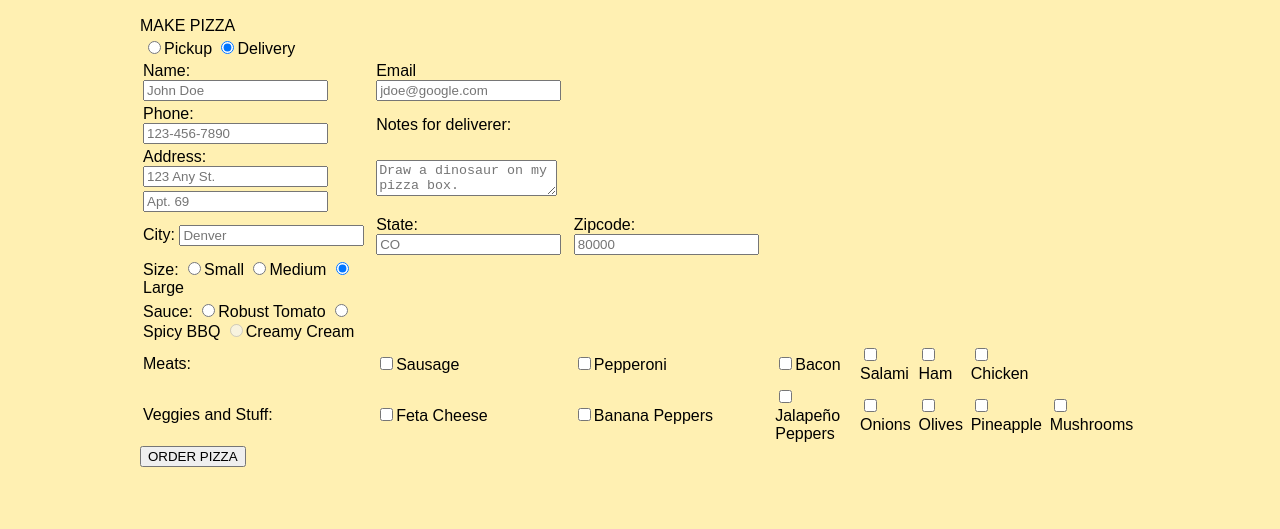
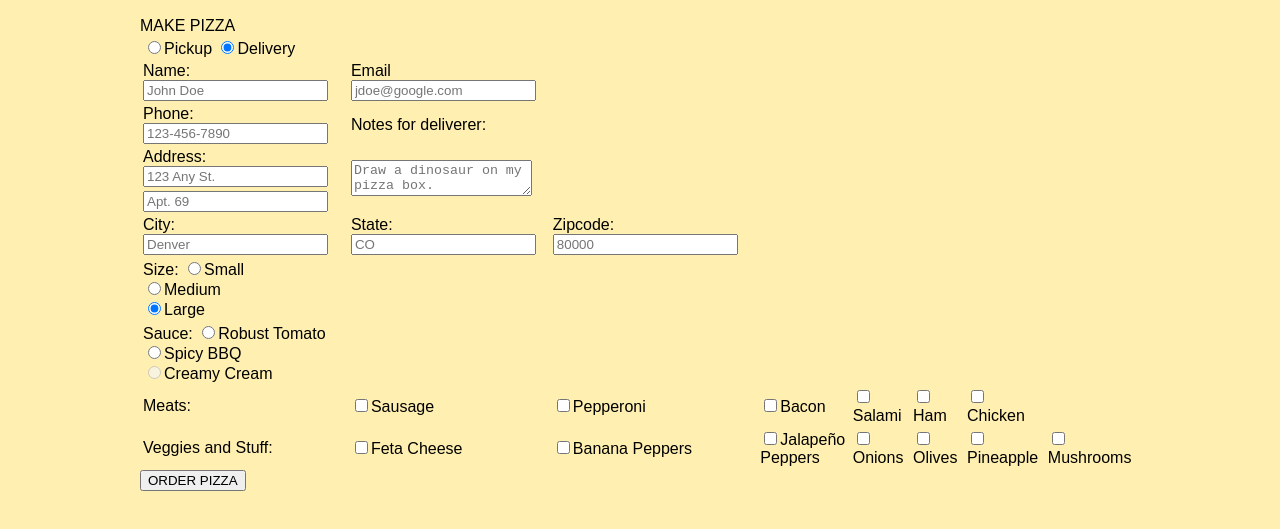
Before and after one commit to yR-DEV/api-and-json, a plain HTML site: page index.html in a window 1280 px wide. Shown: the part 75-604 px from the top of the page. Drawn offline with Linux system fonts and the light colour scheme.

Commit message:
rearranged table

```diff
--- a/index.html
+++ b/index.html
@@ -79,18 +79,18 @@
                 <tr>
                     <td>
                         <label for="size">Size:
-                            <input type="radio" name="size">Small</input>
-                            <input type="radio" name="size">Medium</input>
-                            <input type="radio" name="size" checked>Large</input>
+                            <input type="radio" name="size">Small</input><br>
+                            <input type="radio" name="size">Medium</input><br>
+                            <input type="radio" name="size" checked>Large</input><br>
                         </label>
                     </td>
                 </tr>
                 <tr>
                     <td>
                         <label for="sauce">Sauce:
-                            <input type="radio" name="sauce">Robust Tomato</input>
-                            <input type="radio" name="sauce">Spicy BBQ</input>
-                            <input type="radio" name="sauce" disabled>Creamy Cream</input>
+                            <input type="radio" name="sauce">Robust Tomato</input><br>
+                            <input type="radio" name="sauce">Spicy BBQ</input><br>
+                            <input type="radio" name="sauce" disabled>Creamy Cream</input><br>
                         </label>
                     </td>
                 </tr>
```
